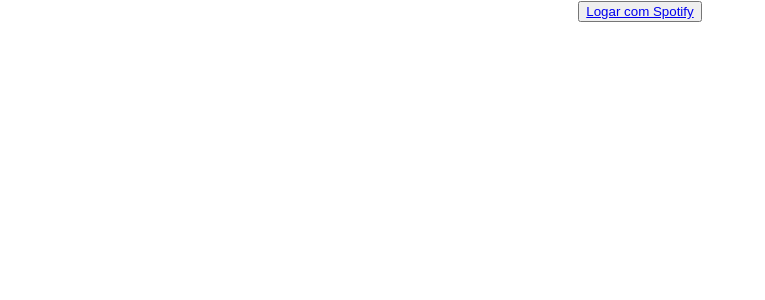
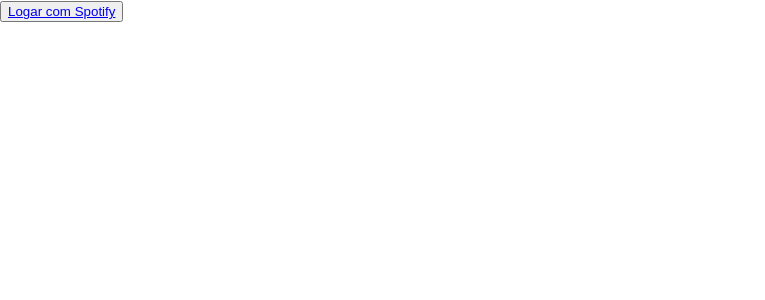
Before and after one commit to Music-Kulture/musikulture-web, a React (Create React App) app: page / in a window 1280 px wide. Shown: the top 300 px of the page, without its empty margins (0-765 px from the left). Built offline with nearby package versions, Linux system fonts and the light colour scheme.

Commit message:
remover typescript

```diff
--- a/package.json
+++ b/package.json
@@ -6,12 +6,10 @@
     "@testing-library/jest-dom": "^4.2.4",
     "@testing-library/react": "^9.5.0",
     "@testing-library/user-event": "^7.2.1",
-    "@types/react-router-dom": "^5.1.6",
     "react": "^16.13.1",
     "react-dom": "^16.13.1",
     "react-router-dom": "^5.2.0",
-    "react-scripts": "^4.0.0",
-    "typescript": "^4.0.5"
+    "react-scripts": "^4.0.0"
   },
   "scripts": {
     "start": "react-scripts start",
--- a/src/App.js
+++ b/src/App.js
@@ -1,35 +1,16 @@
-import React from "react";
-import logo from "./logo.svg";
-import "./App.css";
 
-class App extends React.Component {
-  constructor(props) {
-    super(props);
-    const parametros = this.getHashParams();
-    const token = parametros.access_token;
-    console.log(token)
-  }
+import React from 'react';
 
-  getHashParams() {
-    var hashParams = {};
-    var e,
-      r = /([^&;=]+)=?([^&;]*)/g,
-      q = window.location.hash.substring(1);
-    while ((e = r.exec(q))) {
-      hashParams[e[1]] = decodeURIComponent(e[2]);
-    }
-    return hashParams;
-  }
+import Routes from './routes'
 
-  render() {
-    return (
-      <div className="App">
-        <button>
-          <a href="http://localhost:8888">Logar com Spotify</a>
-        </button>
-      </div>
-    );
-  }
+
+// JSX: Sintaxe de XML dentro do JavaScript (.tsx: TypeScript com JSX)
+function App()  {
+  return (
+    <div>
+      <Routes />
+    </div>
+  );
 }
 
 export default App;
--- /dev/null
+++ b/src/pages/Home/index.js
@@ -0,0 +1,33 @@
+import React from "react";
+
+class Home extends React.Component {
+  constructor(props) {
+    super(props);
+    const parametros = this.getHashParams();
+    const token = parametros.access_token;
+    console.log(token)
+  }
+
+  getHashParams() {
+    var hashParams = {};
+    var e,
+      r = /([^&;=]+)=?([^&;]*)/g,
+      q = window.location.hash.substring(1);
+    while ((e = r.exec(q))) {
+      hashParams[e[1]] = decodeURIComponent(e[2]);
+    }
+    return hashParams;
+  }
+
+  render() {
+    return (
+      <div className="Home">
+        <button>
+          <a href="http://localhost:8888">Logar com Spotify</a>
+        </button>
+      </div>
+    );
+  }
+}
+
+export default Home;
--- /dev/null
+++ b/src/pages/Home/index.tsx
@@ -0,0 +1,7 @@
+import React from 'react';
+
+const Home = () => {
+  return (
+    <p>teste</p>
+  );
+}
--- /dev/null
+++ b/src/routes.js
@@ -0,0 +1,14 @@
+import React from 'react';
+import { Route, BrowserRouter } from 'react-router-dom';
+
+import Home from './pages/Home';
+
+const Routes = () => {
+    return (
+        <BrowserRouter>
+            <Route component={Home} path="/" exact />
+        </BrowserRouter>
+    );
+}
+
+export default Routes;
```
Also changed, not shown: tsconfig.json (deleted, +0 -26 lines), src/services/api.js (renamed from src/services/api.ts), 1 other file (tests, documents, lock files or other folders).
